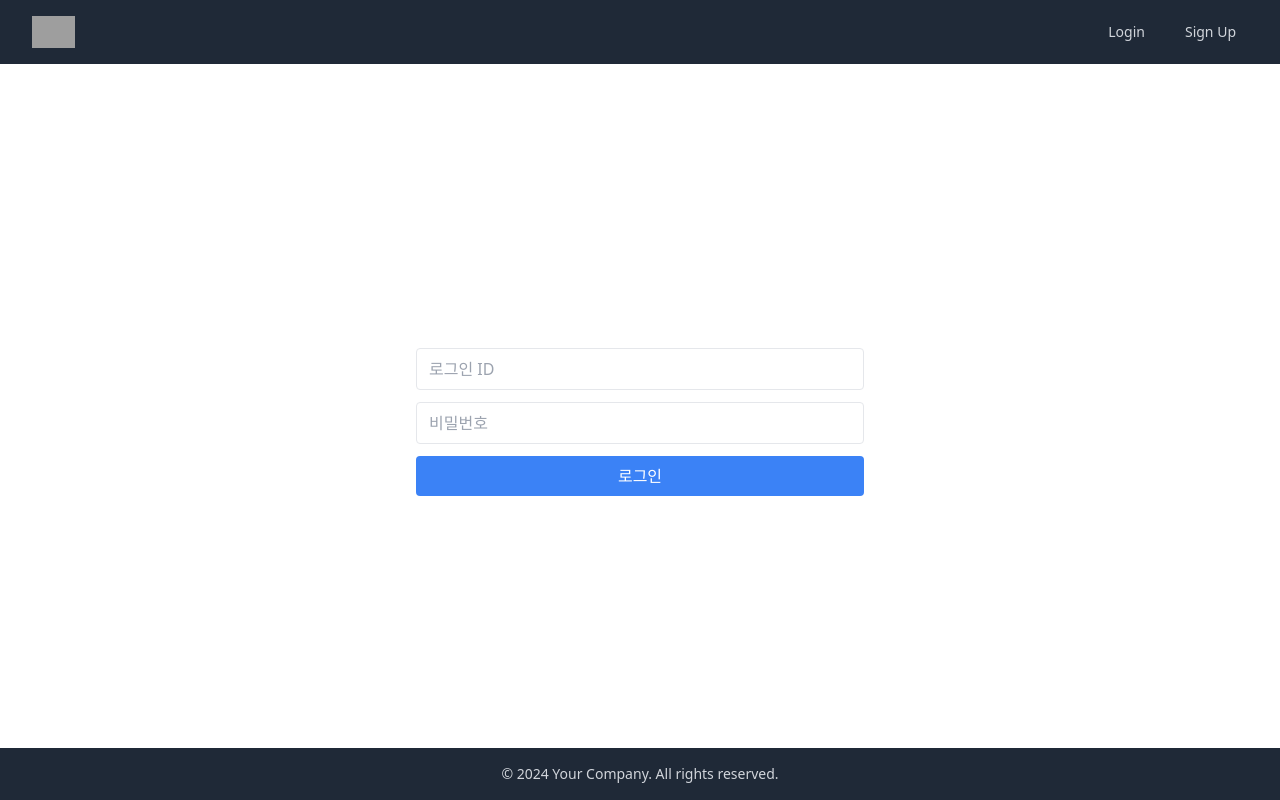
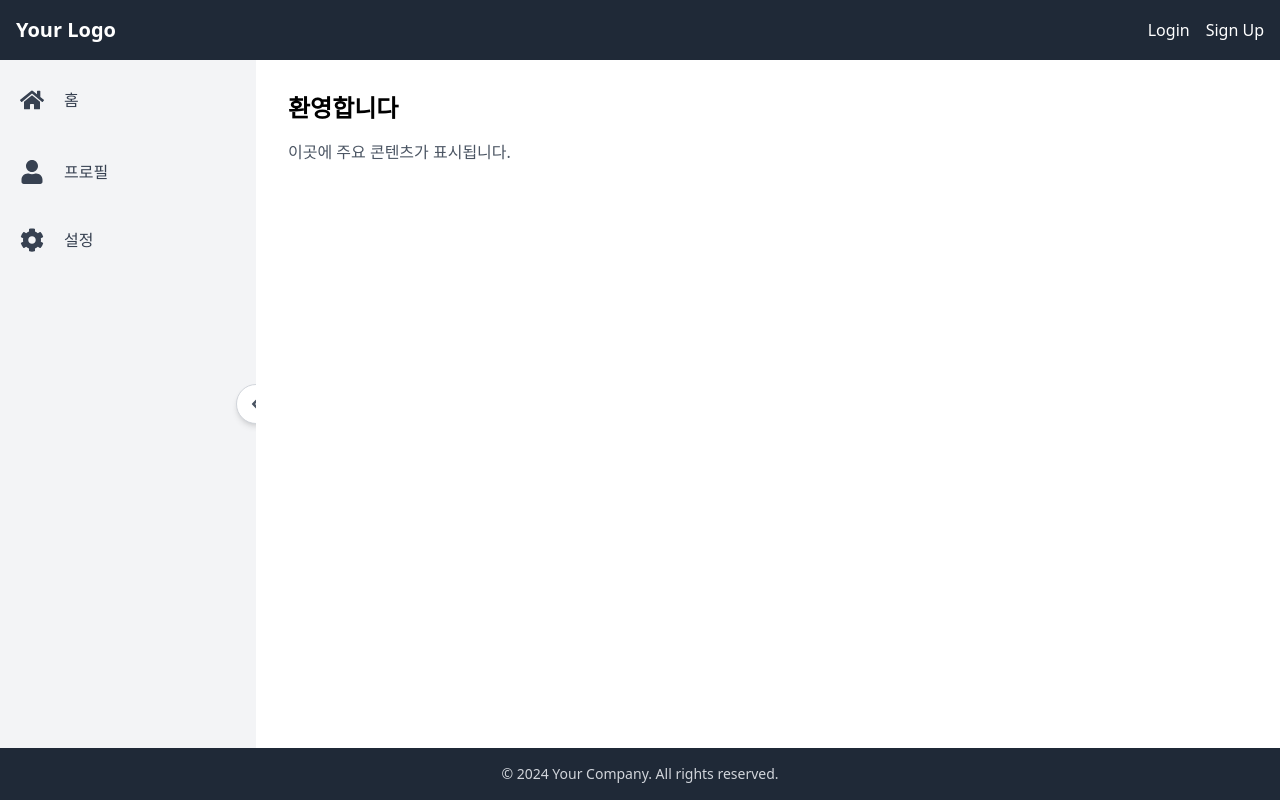
Before and after one commit to luxury515/yona-puls-for-nestjs, a React (Create React App) app in the folder frontend/: page / in a window 1280 px wide. Before the commit this address led to /login. Built offline with nearby package versions, Linux system fonts and the light colour scheme; no server answers; grey boxes are pictures that could not be loaded; the HTML template or start-up script is replaced by a standard one.

Commit message:
- 화면 layout 구성. sidemenu , heade , main content 영역.

```diff
--- a/frontend/package.json
+++ b/frontend/package.json
@@ -15,6 +15,7 @@
     "axios": "^0.27.2",
     "react": "^18.2.0",
     "react-dom": "^18.2.0",
+    "react-icons": "^5.3.0",
     "react-router-dom": "^6.26.1",
     "react-scripts": "5.0.1",
     "react-toastify": "^10.0.5",
--- a/frontend/src/App.tsx
+++ b/frontend/src/App.tsx
@@ -1,50 +1,19 @@
 import React from 'react';
-import { BrowserRouter as Router, Route, Routes, Navigate } from 'react-router-dom';
-import { ToastContainer } from 'react-toastify';
-import 'react-toastify/dist/ReactToastify.css';
-import Header from './components/Header';
-import Footer from './components/Footer';
+import { BrowserRouter as Router, Route, Routes } from 'react-router-dom';
+import Dashboard from './components/Dashboard';
 import Login from './components/Login';
 import SignUp from './components/SignUp';
-import Dashboard from './components/Dashboard';
-import { AuthProvider, useAuth } from './context/AuthContext';
-
-const ProtectedRoute: React.FC<{ children: React.ReactNode }> = ({ children }) => {
-  const { user } = useAuth();
-  if (!user) {
-    return <Navigate to="/login" replace />;
-  }
-  return <>{children}</>;
-};
-
-function AppRoutes() {
-  const { user } = useAuth();
-
-  return (
-    <Routes>
-      <Route path="/login" element={user ? <Navigate to="/" replace /> : <Login />} />
-      <Route path="/signup" element={<SignUp />} />
-      <Route path="/" element={
-        <ProtectedRoute>
-          <Dashboard />
-        </ProtectedRoute>
-      } />
-    </Routes>
-  );
-}
+import { AuthProvider } from './context/AuthContext';
 
 function App() {
   return (
     <AuthProvider>
       <Router>
-        <div className="flex flex-col min-h-screen">
-          <Header />
-          <main className="flex-grow flex items-center justify-center">
-            <AppRoutes />
-          </main>
-          <Footer />
-        </div>
-        <ToastContainer />
+        <Routes>
+          <Route path="/" element={<Dashboard />} />
+          <Route path="/login" element={<Login />} />
+          <Route path="/signup" element={<SignUp />} />
+        </Routes>
       </Router>
     </AuthProvider>
   );
--- a/frontend/src/components/Dashboard.tsx
+++ b/frontend/src/components/Dashboard.tsx
@@ -1,18 +1,18 @@
 import React from 'react';
-import { useAuth } from '../context/AuthContext';
+import Header from './Header';
+import Footer from './Footer';
+import SideMenu from './SideMenu';
+import MainContent from './MainContent';
 
 const Dashboard: React.FC = () => {
-  const { user } = useAuth();
-
-  if (!user) {
-    return <div>Please log in to view the dashboard.</div>;
-  }
-
   return (
-    <div className="max-w-7xl mx-auto py-6 sm:px-6 lg:px-8">
-      <h1 className="text-3xl font-bold text-gray-900">Dashboard</h1>
-      <p className="mt-4">Welcome, {user.name}!</p>
-      {/* Add more dashboard content here */}
+    <div className="flex flex-col min-h-screen">
+      <Header />
+      <div className="flex flex-1">
+        <SideMenu />
+        <MainContent />
+      </div>
+      <Footer />
     </div>
   );
 };
--- a/frontend/src/components/Header.tsx
+++ b/frontend/src/components/Header.tsx
@@ -1,6 +1,5 @@
 import React from 'react';
 import { Link, useNavigate } from 'react-router-dom';
-import { Disclosure } from '@headlessui/react';
 import { useAuth } from '../context/AuthContext';
 import { toast } from 'react-toastify';
 
@@ -15,51 +14,32 @@ export default function Header() {
       navigate('/login');
     } catch (error) {
       console.error('로그아웃 실패:', error);
-      // 에러 메시지는 api 인터셉터에서 처리되므로 여기서는 추가로 표시하지 않습니다.
     }
   };
 
   return (
-    <Disclosure as="nav" className="bg-gray-800">
-      {({ open }) => (
-        <div className="mx-auto max-w-7xl px-2 sm:px-6 lg:px-8">
-          <div className="relative flex h-16 items-center justify-between">
-            <div className="flex flex-1 items-center justify-center sm:items-stretch sm:justify-start">
-              <div className="flex flex-shrink-0 items-center">
-                <Link to="/">
-                  <img
-                    className="h-8 w-auto"
-                    src="https://tailwindui.com/img/logos/mark.svg?color=indigo&shade=500"
-                    alt="Your Company"
-                  />
-                </Link>
-              </div>
-            </div>
-            <div className="absolute inset-y-0 right-0 flex items-center pr-2 sm:static sm:inset-auto sm:ml-6 sm:pr-0">
+    <header className="bg-gray-800 text-white">
+      <div className="container mx-auto px-4 py-4 flex justify-between items-center">
+        <Link to="/" className="text-xl font-bold">Your Logo</Link>
+        <nav>
           {user ? (
-                <>
-                  <span className="text-gray-300 mr-4">Welcome, {user.name}</span>
+            <div className="flex items-center space-x-4">
+              <span>Welcome, {user.name}</span>
               <button
                 onClick={handleLogout}
-                    className="text-gray-300 hover:bg-gray-700 hover:text-white px-3 py-2 rounded-md text-sm font-medium"
+                className="bg-red-500 hover:bg-red-600 px-3 py-1 rounded"
               >
                 Logout
               </button>
-                </>
+            </div>
           ) : (
-                <div className="flex space-x-4">
-                  <Link to="/login" className="text-gray-300 hover:bg-gray-700 hover:text-white px-3 py-2 rounded-md text-sm font-medium">
-                    Login
-                  </Link>
-                  <Link to="/signup" className="text-gray-300 hover:bg-gray-700 hover:text-white px-3 py-2 rounded-md text-sm font-medium">
-                    Sign Up
-                  </Link>
+            <div className="space-x-4">
+              <Link to="/login" className="hover:text-gray-300">Login</Link>
+              <Link to="/signup" className="hover:text-gray-300">Sign Up</Link>
             </div>
           )}
+        </nav>
       </div>
-          </div>
-        </div>
-      )}
-    </Disclosure>
+    </header>
   );
 }
--- /dev/null
+++ b/frontend/src/components/MainContent.tsx
@@ -0,0 +1,12 @@
+import React from 'react';
+
+const MainContent: React.FC = () => {
+  return (
+    <div className="flex-1 p-8">
+      <h1 className="text-2xl font-bold mb-4">환영합니다</h1>
+      <p className="text-gray-600">이곳에 주요 콘텐츠가 표시됩니다.</p>
+    </div>
+  );
+};
+
+export default MainContent;
--- /dev/null
+++ b/frontend/src/components/SideMenu.tsx
@@ -0,0 +1,50 @@
+import React, { useState, useCallback } from 'react';
+import { Link } from 'react-router-dom';
+import { FaHome, FaUser, FaCog, FaChevronLeft, FaChevronRight } from 'react-icons/fa';
+
+const MenuItem: React.FC<{ to: string; icon: React.ReactNode; label: string; isCollapsed: boolean }> = React.memo(
+  ({ to, icon, label, isCollapsed }) => (
+    <li className="mb-2">
+      <Link to={to} className="flex items-center text-gray-700 hover:text-gray-900 transition-colors duration-200 py-2">
+        <div className="w-12 h-12 flex items-center justify-center">
+          {icon}
+        </div>
+        <span className={`ml-2 transition-all duration-200 ${isCollapsed ? 'w-0 opacity-0' : 'w-auto opacity-100'} overflow-hidden whitespace-nowrap`}>
+          {label}
+        </span>
+      </Link>
+    </li>
+  )
+);
+
+const SideMenu: React.FC = () => {
+  const [isCollapsed, setIsCollapsed] = useState(false);
+
+  const toggleMenu = useCallback(() => {
+    setIsCollapsed(prev => !prev);
+  }, []);
+
+  return (
+    <div
+      className={`bg-gray-100 transition-all duration-300 ease-in-out ${
+        isCollapsed ? 'w-16' : 'w-64'
+      } relative overflow-hidden`}
+    >
+      <nav className="p-2">
+        <ul className="space-y-1">
+          <MenuItem to="/" icon={<FaHome className="w-6 h-6" />} label="홈" isCollapsed={isCollapsed} />
+          <MenuItem to="/profile" icon={<FaUser className="w-6 h-6" />} label="프로필" isCollapsed={isCollapsed} />
+          <MenuItem to="/settings" icon={<FaCog className="w-6 h-6" />} label="설정" isCollapsed={isCollapsed} />
+        </ul>
+      </nav>
+      <button
+        onClick={toggleMenu}
+        className="absolute -right-5 top-1/2 transform -translate-y-1/2 bg-white border border-gray-300 rounded-full w-10 h-10 flex items-center justify-center text-gray-600 hover:text-gray-800 transition-colors duration-200 shadow-md"
+      >
+        {isCollapsed ? <FaChevronRight className="w-4 h-4" /> : <FaChevronLeft className="w-4 h-4" />}
+      </button>
+    </div>
+  );
+};
+
+export default React.memo(SideMenu);
--- a/frontend/src/index.css
+++ b/frontend/src/index.css
@@ -1,3 +1,3 @@
-@tailwind base;
-@tailwind components;
-@tailwind utilities;
+@import 'tailwindcss/base';
+@import 'tailwindcss/components';
+@import 'tailwindcss/utilities';
--- /dev/null
+++ b/frontend/src/styles/Dashboard.css
@@ -0,0 +1,19 @@
+.dashboard-container {
+  display: flex;
+  flex-direction: column;
+  min-height: 100vh;
+}
+
+.dashboard-content {
+  display: flex;
+  flex: 1;
+  position: relative;
+}
+
+.main-content {
+  flex: 1;
+  padding: 20px;
+  overflow-y: auto;
+}
+
+/* 나머지 스타일은 각 컴포넌트에서 정의 */
--- /dev/null
+++ b/frontend/src/styles/MainContent.css
@@ -0,0 +1,4 @@
+.main-content {
+  flex: 1;
+  padding: 20px;
+}
--- /dev/null
+++ b/frontend/src/styles/SideMenu.css
@@ -0,0 +1,66 @@
+.side-menu {
+  width: 250px;
+  background-color: #f0f0f0;
+  padding: 20px;
+  transition: width 0.3s ease;
+  position: relative;
+}
+
+.side-menu.collapsed {
+  width: 60px;
+  padding: 20px 0;
+}
+
+.side-menu ul {
+  list-style-type: none;
+  padding: 0;
+}
+
+.side-menu li {
+  margin-bottom: 15px;
+}
+
+.side-menu a {
+  display: flex;
+  align-items: center;
+  color: #333;
+  text-decoration: none;
+}
+
+.side-menu a svg {
+  font-size: 1.2em;
+  min-width: 20px;
+}
+
+.side-menu:not(.collapsed) a svg {
+  margin-right: 10px;
+}
+
+.side-menu.collapsed a {
+  justify-content: center;
+}
+
+.side-menu.collapsed a span {
+  display: none;
+}
+
+.toggle-btn {
+  position: absolute;
+  top: 50%;
+  right: -15px;
+  transform: translateY(-50%);
+  background-color: #f0f0f0;
+  border: 1px solid #ddd;
+  border-radius: 50%;
+  width: 30px;
+  height: 30px;
+  display: flex;
+  align-items: center;
+  justify-content: center;
+  cursor: pointer;
+  z-index: 10;
+}
+
+.toggle-btn svg {
+  font-size: 0.8em;
+}
```
Lines whose indentation alone changed are shown as unchanged.
